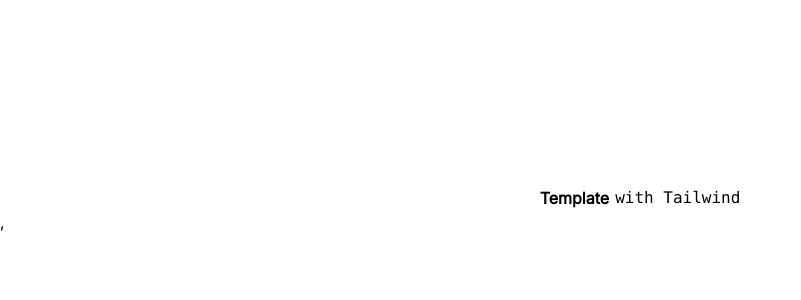
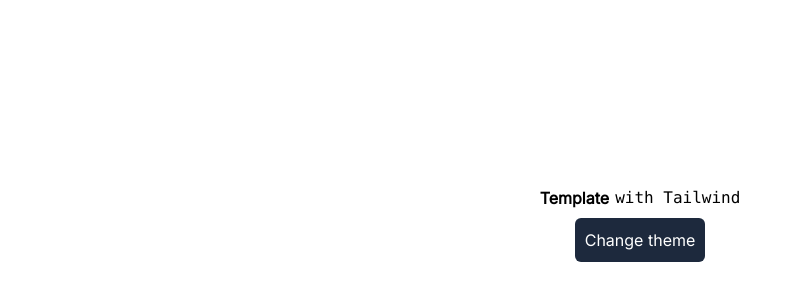
Before and after one commit to gustavogabana/project-one, a React (Vite) app: page / in a window 1280 px wide. Shown: the part 14-314 px from the top of the page, without its empty margins (0-801 px from the left). Built offline with nearby package versions, Linux system fonts and the light colour scheme.

Commit message:
chore: basic custom with Tailwind

```diff
--- a/src/App.tsx
+++ b/src/App.tsx
@@ -6,6 +6,9 @@ function App() {
         <p className="font-black">Template</p>
         <p className="font-mono">with Tailwind</p>
       </div>
+      <button type="button" className="mx-auto block mt-2 cursor-pointer p-2.5 bg-slate-800 text-white rounded-md">
+        Change theme
+      </button>
     </>
   );
 }
--- a/src/hooks/useAuth.ts
+++ b/src/hooks/useAuth.ts
@@ -3,8 +3,6 @@ import { AuthContext } from "../contexts/AuthContext";
 
 export function useAuth() {
     const context = useContext(AuthContext);
-
     if (!context) throw new Error("useAuth must be used within AuthProvider");
-
     return context;
 }
--- a/src/index.css
+++ b/src/index.css
@@ -1,5 +1,9 @@
 @import "tailwindcss";
 
+@theme {
+  --font-brand: Inter, sans-serif;
+}
+
 :root {
-  font-family: Inter, sans-serif;
+  font-family: var(--font-brand);
 }
--- a/src/main.tsx
+++ b/src/main.tsx
@@ -8,6 +8,6 @@ createRoot(document.getElementById('root')!).render(
   <AuthProvider>
     <StrictMode>
       <App />
-    </StrictMode>,
+    </StrictMode>
   </AuthProvider>
 );
```
Also changed, not shown: 1 other file (tests, documents, lock files or other folders).
